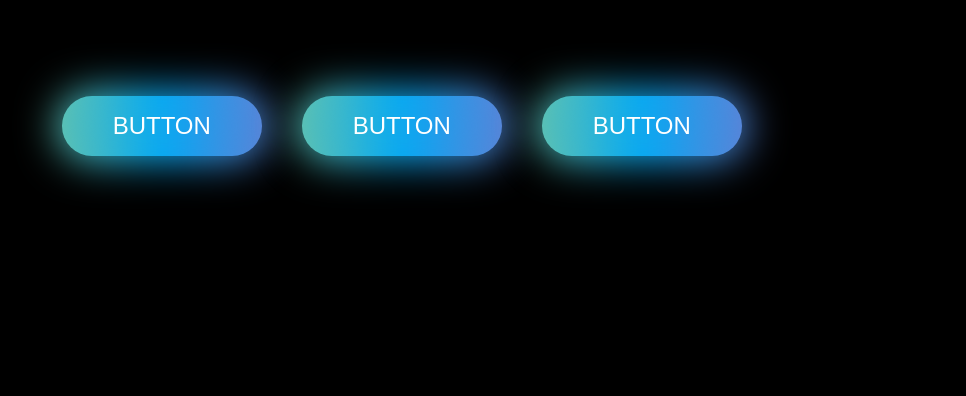
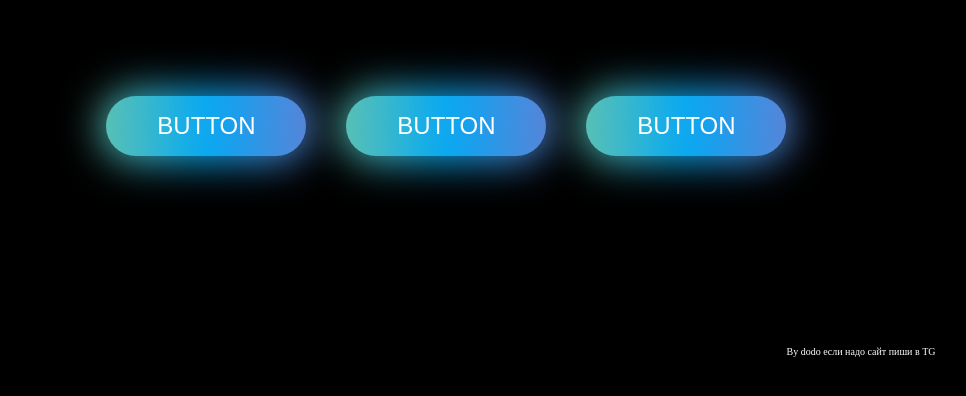
Before and after one commit to hopstarstar/my-hcanel, a plain HTML site: page index.html in a window 1280 px wide. Shown: the part 282-678 px from the top of the page, without its empty margins (119-1085 px from the left). Drawn offline with Linux system fonts and the light colour scheme.

Commit message:
Update style.css

```diff
--- a/style.css
+++ b/style.css
@@ -174,3 +174,14 @@ body {
   opacity: 1;
   animation: animate 8s linear infinite;
 }
+
+
+
+
+
+.hop {
+  font-family: serif;
+  font-size: 10px;
+  color: white;
+  margin-top: 450px;
+}
```
